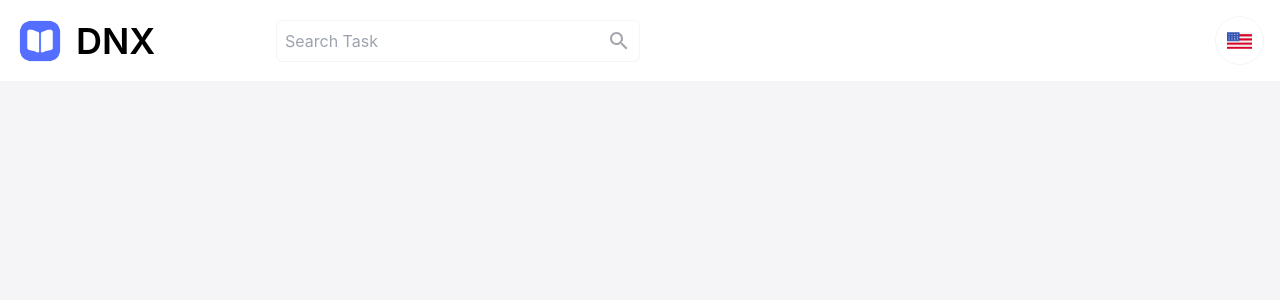
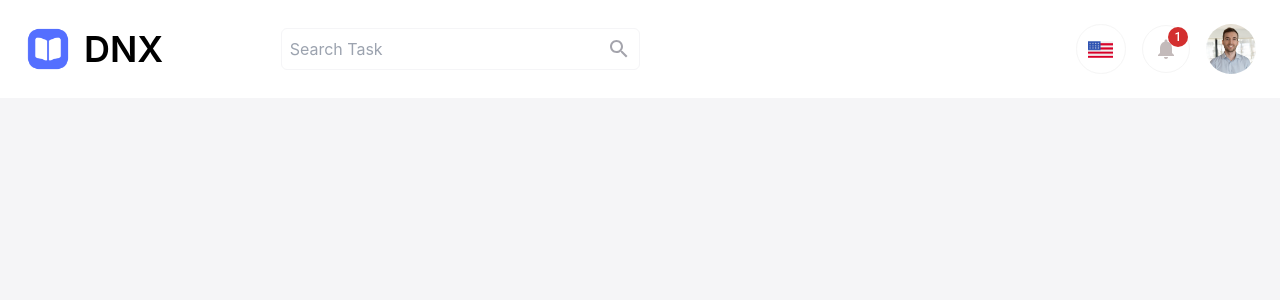
Before and after one commit to AliRaza048/student-Management-App, a React (Create React App) app: page / in a window 1280 px wide. Shown: the top 300 px of the page. Built offline with nearby package versions, Linux system fonts and the light colour scheme.

Commit message:
working on navbar

```diff
--- a/src/App.css
+++ b/src/App.css
@@ -50,7 +50,7 @@ h5 {
 }
 
 .language__selector {
-  border: 1px solid #F5F5F5;
+  border: 1px solid #f5f5f5;
   border-radius: 50%;
   display: flex;
   align-items: center;
@@ -58,11 +58,33 @@ h5 {
   cursor: pointer;
 }
 .language__selector:hover {
-  background-color: #F5F5F5;
+  background-color: #f5f5f5;
 }
 .language__selector__image {
   width: 25px;
   object-fit: contain;
 }
 
+.avatar__menu {
+  padding: 0rem !important;
+  padding-top: 0rem !important;
+  padding-bottom: 0rem !important;
+  display: block !important;
+  width: 230px !important;
+}
+.avatar__menu__image {
+  object-fit: cover !important;
+  width: 50px !important;
+  height: 50px !important;
+}
+
+.border {
+  border-bottom: 1px solid #e4dddd !important;
+  border-width: 0px;
+}
+
+.css-3dzjca-MuiPaper-root-MuiPopover-paper-MuiMenu-paper {
+  border-radius: 10px !important;
+}
+
 /*# sourceMappingURL=App.css.map */
--- a/src/components/Header/index.js
+++ b/src/components/Header/index.js
@@ -3,6 +3,49 @@ import SearchOutlinedIcon from "@mui/icons-material/SearchOutlined";
 import Typography from "@mui/material/Typography";
 import Menu from "@mui/material/Menu";
 import MenuItem from "@mui/material/MenuItem";
+import NotificationsIcon from "@mui/icons-material/Notifications";
+import Badge from "@mui/material/Badge";
+import Avatar from "@mui/material/Avatar";
+import Tooltip from "@mui/material/Tooltip";
+import IconButton from "@mui/material/IconButton";
+import Box from "@mui/material/Box";
+import AccountCircleOutlinedIcon from "@mui/icons-material/AccountCircleOutlined";
+import SettingsIcon from "@mui/icons-material/Settings";
+import SwitchAccountIcon from "@mui/icons-material/SwitchAccount";
+import HelpOutlineIcon from "@mui/icons-material/HelpOutline";
+import LogoutIcon from "@mui/icons-material/Logout";
+const settings = [
+  {
+    id: 1,
+    name: "View Profile",
+    icon: <AccountCircleOutlinedIcon sx={{ color: "rgb(84, 87, 122)" }} />,
+  },
+  {
+    id: 2,
+    name: "Account Setting",
+    icon: <SettingsIcon sx={{ color: "rgb(84, 87, 122)" }} />,
+  },
+  {
+    id: 3,
+    name: "Notifications",
+    icon: <NotificationsIcon sx={{ color: "rgb(84, 87, 122)" }} />,
+  },
+  {
+    id: 4,
+    name: "Swich Account",
+    icon: <SwitchAccountIcon sx={{ color: "rgb(84, 87, 122)" }} />,
+  },
+  {
+    id: 5,
+    name: "Help Center",
+    icon: <HelpOutlineIcon sx={{ color: "rgb(84, 87, 122)" }} />,
+  },
+  {
+    id: 6,
+    name: "Logout",
+    icon: <LogoutIcon sx={{ color: "rgb(84, 87, 122)" }} />,
+  },
+];
 
 const languageSelector = [
   {
@@ -56,7 +99,7 @@ const languageSelector = [
     img: (
       <img
         src={require("../../assets/turkey-flag-icon.png")}
-        className=" language__selector__image"
+        className="language__selector__image"
       />
     ),
   },
@@ -64,12 +107,26 @@ const languageSelector = [
 
 const Header = () => {
   const defaultLanguage = languageSelector.find((item) => item.id === 1);
+  const [selectLanguage, setSelectLanguage] = useState(
+    defaultLanguage.img.props.src
+  );
   const [anchorElUser, setAnchorElUser] = React.useState(null);
-  const [selectLanguage, setSelectLanguage] = useState(defaultLanguage.img.props.src);
-
+  const [avatarUser, setAvatarUser] = React.useState(null);
 
   const handleOpenUserMenu = (event) => {
     setAnchorElUser(event.currentTarget);
+  };
+
+  const handleCloseUserMenu = () => {
+    setAnchorElUser(null);
+  };
+
+  const handleAvatarOpenMenu = (event) => {
+    setAvatarUser(event.currentTarget);
+  };
+
+  const handleAvatarCloseUserMenu = () => {
+    setAvatarUser(null);
   };
 
   const handleSelectLanguage = (id) => {
@@ -78,16 +135,12 @@ const Header = () => {
     if (id == selectFalg.id) {
       return setSelectLanguage(selectFalg.img.props.src);
     } else {
-      alert("empty");
+      setSelectLanguage("");
     }
   };
 
-  const handleCloseUserMenu = () => {
-    setAnchorElUser(null);
-  };
-
   return (
-    <nav className="bg-white p-4 flex items-center justify-between">
+    <nav className="bg-white p-6 flex items-center justify-between">
       <section className="flex items-center w-1/2 justify-between">
         <ul className="flex items-center gap-3">
           <img
@@ -104,8 +157,8 @@ const Header = () => {
           <SearchOutlinedIcon className="header__Input__icon" />
         </aside>
       </section>
-      <section className="flex items-center">
-        <div className="p-2  language__selector">
+      <section className="flex items-center gap-4">
+        <div className="p-4 language__selector">
           <button onClick={handleOpenUserMenu}>
             <img src={selectLanguage} className="language__selector__image" />
           </button>
@@ -142,6 +195,69 @@ const Header = () => {
             ))}
           </Menu>
         </div>
+        <div className="p-4  language__selector">
+          <Badge
+            badgeContent={1}
+            color="error"
+          >
+            <NotificationsIcon sx={{ color: "#bdb3b3e7" }} />
+          </Badge>
+        </div>
+        <Box>
+          <Tooltip title="Open settings">
+            <IconButton onClick={handleAvatarOpenMenu} sx={{ p: 0 }}>
+              <Avatar
+                alt="Remy Sharp"
+                src={require("../../assets/Profile_Image.jpg")}
+                className="avatar__menu__image"
+              />
+            </IconButton>
+          </Tooltip>
+          <Menu
+            sx={{mt: "60px" }}
+            id="menu-appbar"
+            anchorEl={avatarUser}
+            anchorOrigin={{
+              vertical: "top",
+              horizontal: "right",
+            }}
+            keepMounted
+            transformOrigin={{
+              vertical: "top",
+              horizontal: "right",
+            }}
+            open={Boolean(avatarUser)}
+            onClose={handleAvatarCloseUserMenu}
+          >
+            <MenuItem
+              onClick={handleAvatarCloseUserMenu}
+              className="avatar__menu"
+            >
+              <section className="flex gap-3 items-center p-2 ml-1.5">
+                <Avatar
+                  alt="Remy Sharp"
+                  src={require("../../assets/Profile_Image.jpg")}
+                  className="avatar__menu__image"
+                />
+                <div>
+                  <h4 className="font-bold text-sm">Alex Stanton</h4>
+                  <p className="text-xs	">alex@example.com</p>
+                </div>
+              </section>
+              <div className="border"></div>
+              {settings.map((item) => (
+                <section className="p-2 ml-1.5">
+                  <div className="flex items-center gap-4">
+                    {item.icon}
+                    <Typography sx={{ color: "rgb(97 99 124)" }}>
+                      {item.name}
+                    </Typography>
+                  </div>
+                </section>
+              ))}
+            </MenuItem>
+          </Menu>
+        </Box>
       </section>
     </nav>
   );
--- a/src/sass/components/_header.scss
+++ b/src/sass/components/_header.scss
@@ -19,18 +19,37 @@
         color: rgb(164, 164, 172);
     }
 }
-.language__selector{
-    border: 1px solid #F5F5F5;
+.language__selector {
+    border: 1px solid #f5f5f5;
     border-radius: 50%;
     display: flex;
     align-items: center;
-    padding: .7rem;
+    padding: 0.7rem;
     cursor: pointer;
-    &:hover{
-        background-color: #F5F5F5;
+    &:hover {
+        background-color: #f5f5f5;
     }
-    &__image{
+    &__image {
         width: 25px;
         object-fit: contain;
     }
 }
+.avatar__menu{
+    padding: 0rem !important;
+    padding-top: 0rem !important;
+    padding-bottom: 0rem !important;
+    display: block !important;
+    width: 230px !important;
+    &__image{
+        object-fit: cover !important;
+        width: 50px !important;
+        height: 50px !important;
+    }
+}
+.border {
+    border-bottom: 1px solid #e4dddd !important;
+    border-width: 0px;
+}
+.css-3dzjca-MuiPaper-root-MuiPopover-paper-MuiMenu-paper {
+    border-radius: 10px !important;
+}
```
Also changed, not shown: src/assets/Profile_Image.jpg (added), 1 other file (tests, documents, lock files or other folders).
